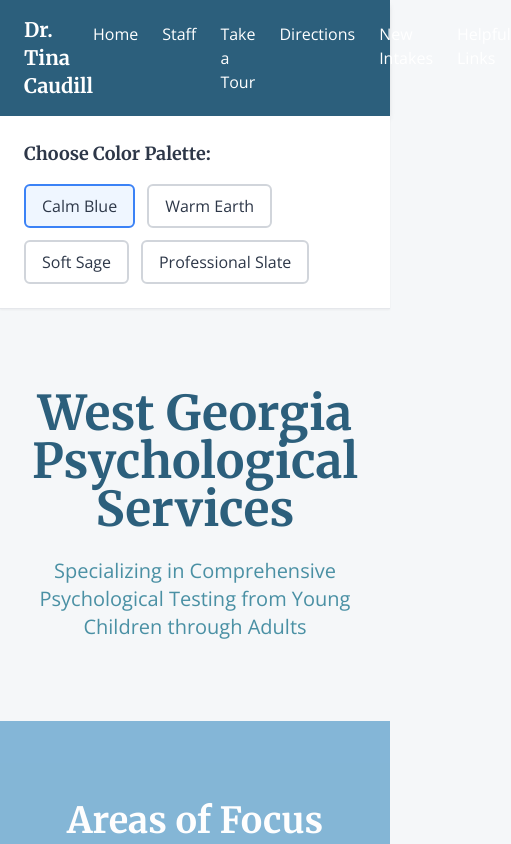
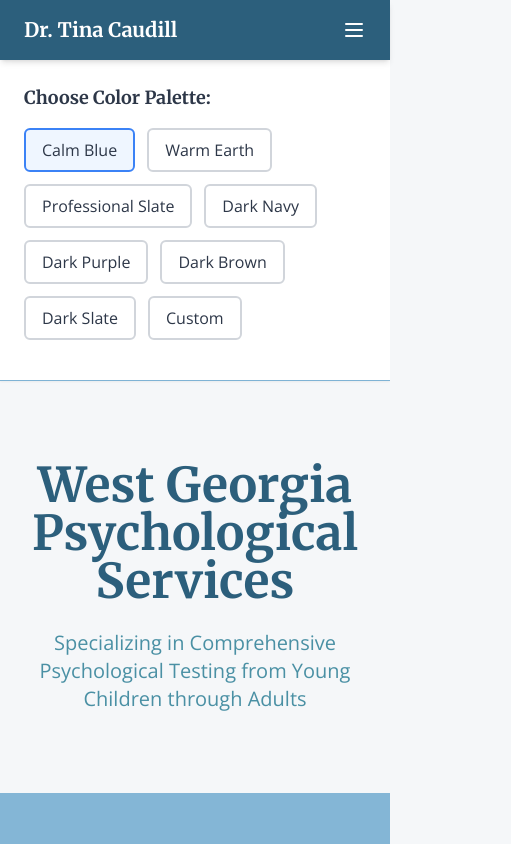
Before and after one commit to tristin-scalormedical/WGPSPublicWebsite, a React (Vite) app: page / in a window 390 px wide. Shown: the top 844 px of the page, 511 px wide, since content can reach past the window. Built offline with nearby package versions, Linux system fonts and the light colour scheme.

Commit message:
Dark Mode Palettes and Custom selector

```diff
--- a/src/App.tsx
+++ b/src/App.tsx
@@ -1,4 +1,4 @@
-import { useState } from 'react'
+import React, { useState } from 'react'
 import { BrowserRouter as Router, Routes, Route } from 'react-router-dom'
 import Navbar from './components/Navbar'
 import Footer from './components/Footer'
@@ -16,7 +16,9 @@ const colorPalettes = {
     secondary: '#4A90A4',
     accent: '#7FB3D5',
     background: '#F5F7F9',
-    text: '#2D3748'
+    text: '#2D3748',
+    cardBg: '#FFFFFF',
+    isDark: false
   },
   'warm-earth': {
     name: 'Warm Earth',
@@ -24,15 +26,9 @@ const colorPalettes = {
     secondary: '#8C7B6B',
     accent: '#A89985',
     background: '#F9F7F4',
-    text: '#3A3530'
-  },
-  'soft-sage': {
-    name: 'Soft Sage',
-    primary: '#5A7A6B',
-    secondary: '#7B9A89',
-    accent: '#A4C3B2',
-    background: '#F6F8F7',
-    text: '#2F4538'
+    text: '#3A3530',
+    cardBg: '#FFFFFF',
+    isDark: false
   },
   'professional-slate': {
     name: 'Professional Slate',
@@ -40,13 +36,84 @@ const colorPalettes = {
     secondary: '#718096',
     accent: '#A0AEC0',
     background: '#F7FAFC',
-    text: '#2D3748'
+    text: '#2D3748',
+    cardBg: '#FFFFFF',
+    isDark: false
+  },
+  'dark-navy': {
+    name: 'Dark Navy',
+    primary: '#4A7BA7',
+    secondary: '#6B9FCC',
+    accent: '#2E5984',
+    background: '#0F1419',
+    text: '#E5E7EB',
+    cardBg: '#1A2332',
+    isDark: true
+  },
+  'dark-purple': {
+    name: 'Dark Purple',
+    primary: '#B4A5C7',
+    secondary: '#9B8FB0',
+    accent: '#6B5B7B',
+    background: '#2A2438',
+    text: '#E8E6ED',
+    cardBg: '#3D3650',
+    isDark: true
+  },
+  'dark-brown': {
+    name: 'Dark Brown',
+    primary: '#C9B5A0',
+    secondary: '#A99482',
+    accent: '#8B7355',
+    background: '#2B2520',
+    text: '#E8E4DF',
+    cardBg: '#3F3832',
+    isDark: true
+  },
+  'dark-slate': {
+    name: 'Dark Slate',
+    primary: '#A3B4C0',
+    secondary: '#8A9BA7',
+    accent: '#6B7F8C',
+    background: '#1A1F24',
+    text: '#E5E9ED',
+    cardBg: '#2D3439',
+    isDark: true
   }
 }
 
 function App() {
-  const [selectedPalette, setSelectedPalette] = useState<keyof typeof colorPalettes>('calm-blue')
-  const palette = colorPalettes[selectedPalette]
+  const [selectedPalette, setSelectedPalette] = useState<keyof typeof colorPalettes | 'custom'>('calm-blue')
+  const [customColors, setCustomColors] = useState({
+    primary: '#4A7BA7',
+    secondary: '#6B9FCC',
+    accent: '#2E5984',
+    background: '#0F1419',
+    text: '#E5E7EB',
+    cardBg: '#1A2332'
+  })
+  const [showCustomizer, setShowCustomizer] = useState(false)
+
+  const palette = selectedPalette === 'custom'
+    ? { ...customColors, name: 'Custom', isDark: false }
+    : colorPalettes[selectedPalette]
+
+  // Log custom colors whenever they change
+  React.useEffect(() => {
+    if (selectedPalette === 'custom') {
+      console.log('Custom Color Palette:')
+      console.log(JSON.stringify({
+        name: 'Custom',
+        primary: customColors.primary,
+        secondary: customColors.secondary,
+        accent: customColors.accent,
+        background: customColors.background,
+        text: customColors.text,
+        cardBg: customColors.cardBg,
+        isDark: false
+      }, null, 2))
+    }
+  }, [customColors, selectedPalette])
 
   return (
     <Router>
@@ -54,9 +121,9 @@ function App() {
         <Navbar palette={palette} />
 
         {/* Color Palette Selector */}
-        <div className="p-6 border-b border-gray-200 bg-white shadow-sm">
-          <h2 className="text-lg font-serif font-semibold mb-4">Choose Color Palette:</h2>
-          <div className="flex flex-wrap gap-3">
+        <div className="p-6 border-b shadow-sm" style={{ backgroundColor: palette.cardBg, borderColor: palette.accent }}>
+          <h2 className="text-lg font-serif font-semibold mb-4" style={{ color: palette.text }}>Choose Color Palette:</h2>
+          <div className="flex flex-wrap gap-3 mb-4">
             {Object.entries(colorPalettes).map(([key, p]) => (
               <button
                 key={key}
@@ -70,7 +137,77 @@ function App() {
                 {p.name}
               </button>
             ))}
+            <button
+              onClick={() => setSelectedPalette('custom')}
+              className={`px-4 py-2 rounded-md border-2 transition-all ${
+                selectedPalette === 'custom'
+                  ? 'border-blue-500 bg-blue-50'
+                  : 'border-gray-300 hover:border-gray-400'
+              }`}
+            >
+              Custom
+            </button>
           </div>
+
+          {/* Custom Color Picker */}
+          {selectedPalette === 'custom' && (
+            <div className="grid grid-cols-2 md:grid-cols-3 gap-4 p-4 rounded-lg border-2 border-gray-300">
+              <div>
+                <label className="block text-sm font-semibold mb-1" style={{ color: palette.text }}>Primary</label>
+                <input
+                  type="color"
+                  value={customColors.primary}
+                  onChange={(e) => setCustomColors({ ...customColors, primary: e.target.value })}
+                  className="w-full h-10 rounded cursor-pointer"
+                />
+              </div>
+              <div>
+                <label className="block text-sm font-semibold mb-1" style={{ color: palette.text }}>Secondary</label>
+                <input
+                  type="color"
+                  value={customColors.secondary}
+                  onChange={(e) => setCustomColors({ ...customColors, secondary: e.target.value })}
+                  className="w-full h-10 rounded cursor-pointer"
+                />
+              </div>
+              <div>
+                <label className="block text-sm font-semibold mb-1" style={{ color: palette.text }}>Accent</label>
+                <input
+                  type="color"
+                  value={customColors.accent}
+                  onChange={(e) => setCustomColors({ ...customColors, accent: e.target.value })}
+                  className="w-full h-10 rounded cursor-pointer"
+                />
+              </div>
+              <div>
+                <label className="block text-sm font-semibold mb-1" style={{ color: palette.text }}>Background</label>
+                <input
+                  type="color"
+                  value={customColors.background}
+                  onChange={(e) => setCustomColors({ ...customColors, background: e.target.value })}
+                  className="w-full h-10 rounded cursor-pointer"
+                />
+              </div>
+              <div>
+                <label className="block text-sm font-semibold mb-1" style={{ color: palette.text }}>Text</label>
+                <input
+                  type="color"
+                  value={customColors.text}
+                  onChange={(e) => setCustomColors({ ...customColors, text: e.target.value })}
+                  className="w-full h-10 rounded cursor-pointer"
+                />
+              </div>
+              <div>
+                <label className="block text-sm font-semibold mb-1" style={{ color: palette.text }}>Card Background</label>
+                <input
+                  type="color"
+                  value={customColors.cardBg}
+                  onChange={(e) => setCustomColors({ ...customColors, cardBg: e.target.value })}
+                  className="w-full h-10 rounded cursor-pointer"
+                />
+              </div>
+            </div>
+          )}
         </div>
 
         <Routes>
--- a/src/components/Footer.tsx
+++ b/src/components/Footer.tsx
@@ -1,11 +1,6 @@
+import type { Palette } from "../types/palette"
 interface FooterProps {
-  palette: {
-    primary: string
-    secondary: string
-    accent: string
-    background: string
-    text: string
-  }
+  palette: Palette
 }
 
 export default function Footer({ palette }: FooterProps) {
--- a/src/components/Navbar.tsx
+++ b/src/components/Navbar.tsx
@@ -1,44 +1,85 @@
+import type { Palette } from "../types/palette"
+import { useState } from 'react'
 import { Link } from 'react-router-dom'
 
 interface NavbarProps {
-  palette: {
-    primary: string
-    secondary: string
-    accent: string
-    background: string
-    text: string
-  }
+  palette: Palette
 }
 
 export default function Navbar({ palette }: NavbarProps) {
+  const [isMenuOpen, setIsMenuOpen] = useState(false)
+
+  const navLinks = [
+    { to: '/', label: 'Home' },
+    { to: '/staff', label: 'Staff' },
+    { to: '/tour', label: 'Take a Tour' },
+    { to: '/directions', label: 'Directions' },
+    { to: '/intakes', label: 'New Intakes' },
+    { to: '/links', label: 'Helpful Links' }
+  ]
+
   return (
-    <nav className="shadow-md" style={{ backgroundColor: palette.primary }}>
+    <nav className="sticky top-0 z-50 shadow-md" style={{ backgroundColor: palette.primary }}>
       <div className="max-w-6xl mx-auto px-6 py-4">
         <div className="flex justify-between items-center">
           <Link to="/" className="text-white font-serif text-xl font-bold">
             Dr. Tina Caudill
           </Link>
-          <div className="flex gap-6">
-            <Link to="/" className="text-white hover:opacity-80 transition-opacity">
-              Home
-            </Link>
-            <Link to="/staff" className="text-white hover:opacity-80 transition-opacity">
-              Staff
-            </Link>
-            <Link to="/tour" className="text-white hover:opacity-80 transition-opacity">
-              Take a Tour
-            </Link>
-            <Link to="/directions" className="text-white hover:opacity-80 transition-opacity">
-              Directions
-            </Link>
-            <Link to="/intakes" className="text-white hover:opacity-80 transition-opacity">
-              New Intakes
-            </Link>
-            <Link to="/links" className="text-white hover:opacity-80 transition-opacity">
-              Helpful Links
-            </Link>
+
+          {/* Desktop Navigation */}
+          <div className="hidden md:flex gap-6">
+            {navLinks.map((link) => (
+              <Link
+                key={link.to}
+                to={link.to}
+                className="text-white hover:opacity-80 transition-opacity"
+              >
+                {link.label}
+              </Link>
+            ))}
           </div>
+
+          {/* Mobile Hamburger Button */}
+          <button
+            className="md:hidden text-white focus:outline-none"
+            onClick={() => setIsMenuOpen(!isMenuOpen)}
+            aria-label="Toggle menu"
+          >
+            <svg
+              className="w-6 h-6"
+              fill="none"
+              strokeLinecap="round"
+              strokeLinejoin="round"
+              strokeWidth="2"
+              viewBox="0 0 24 24"
+              stroke="currentColor"
+            >
+              {isMenuOpen ? (
+                <path d="M6 18L18 6M6 6l12 12" />
+              ) : (
+                <path d="M4 6h16M4 12h16M4 18h16" />
+              )}
+            </svg>
+          </button>
         </div>
+
+        {/* Mobile Menu */}
+        {isMenuOpen && (
+          <div className="md:hidden mt-4 pb-4">
+            <div className="flex flex-col space-y-3">
+              {navLinks.map((link) => (
+                <Link
+                  key={link.to}
+                  to={link.to}
+                  className="text-white hover:opacity-80 transition-opacity py-2 border-b border-white border-opacity-20"
+                  onClick={() => setIsMenuOpen(false)}
+                >
+                  {link.label}
+                </Link>
+              ))}
+            </div>
+          </div>
+        )}
       </div>
     </nav>
   )
--- a/src/pages/Directions.tsx
+++ b/src/pages/Directions.tsx
@@ -1,11 +1,6 @@
+import type { Palette } from "../types/palette"
 interface DirectionsProps {
-  palette: {
-    primary: string
-    secondary: string
-    accent: string
-    background: string
-    text: string
-  }
+  palette: Palette
 }
 
 export default function Directions({ palette }: DirectionsProps) {
@@ -21,7 +16,7 @@ export default function Directions({ palette }: DirectionsProps) {
       {/* Address and Contact */}
       <div
         className="p-8 rounded-lg shadow-lg mb-8 text-center"
-        style={{ backgroundColor: 'white', borderTop: `4px solid ${palette.primary}` }}
+        style={{ backgroundColor: palette.cardBg, borderTop: `4px solid ${palette.primary}` }}
       >
         <p className="text-2xl mb-2" style={{ color: palette.text }}>
           6264 Hospital Way<br />
@@ -36,7 +31,7 @@ export default function Directions({ palette }: DirectionsProps) {
       <div className="grid md:grid-cols-2 gap-8 mb-8">
         <div
           className="rounded-lg shadow-lg overflow-hidden"
-          style={{ backgroundColor: 'white' }}
+          style={{ backgroundColor: palette.cardBg }}
         >
           <img
             src="/images/directions/sign-up-close.jpg"
@@ -50,7 +45,7 @@ export default function Directions({ palette }: DirectionsProps) {
 
         <div
           className="rounded-lg shadow-lg overflow-hidden"
-          style={{ backgroundColor: 'white' }}
+          style={{ backgroundColor: palette.cardBg }}
         >
           <img
             src="/images/directions/front-of-office.jpg"
@@ -66,7 +61,7 @@ export default function Directions({ palette }: DirectionsProps) {
       {/* Parking & Accessibility */}
       <div
         className="p-8 rounded-lg shadow-lg mb-8"
-        style={{ backgroundColor: 'white', borderTop: `4px solid ${palette.primary}` }}
+        style={{ backgroundColor: palette.cardBg, borderTop: `4px solid ${palette.primary}` }}
       >
         <h2 className="text-2xl font-serif font-semibold mb-4" style={{ color: palette.primary }}>
           Parking & Accessibility
@@ -81,7 +76,7 @@ export default function Directions({ palette }: DirectionsProps) {
       {/* Google Maps */}
       <div
         className="rounded-lg shadow-lg overflow-hidden"
-        style={{ backgroundColor: 'white', borderTop: `4px solid ${palette.primary}` }}
+        style={{ backgroundColor: palette.cardBg, borderTop: `4px solid ${palette.primary}` }}
       >
         <iframe
           src="https://www.google.com/maps/embed?pb=!1m18!1m12!1m3!1d960.3090154485861!2d-84.736792925369!3d33.75138233051989!2m3!1f0!2f0!3f0!3m2!1i1024!2i768!4f13.1!3m3!1m2!1s0x88f5265e0392d815%3A0xe356130057011355!2sWest%20Georgia%20Psychological%20Services!5e1!3m2!1sen!2sus!4v1759513070387!5m2!1sen!2sus"
--- a/src/pages/Home.tsx
+++ b/src/pages/Home.tsx
@@ -1,11 +1,6 @@
+import type { Palette } from "../types/palette"
 interface HomeProps {
-  palette: {
-    primary: string
-    secondary: string
-    accent: string
-    background: string
-    text: string
-  }
+  palette: Palette
 }
 
 export default function Home({ palette }: HomeProps) {
@@ -46,7 +41,7 @@ export default function Home({ palette }: HomeProps) {
                 key={index}
                 className="p-6 rounded-lg shadow-md text-center"
                 style={{
-                  backgroundColor: 'white',
+                  backgroundColor: palette.cardBg,
                   borderLeft: `6px solid ${palette.primary}`
                 }}
               >
@@ -91,7 +86,7 @@ export default function Home({ palette }: HomeProps) {
           <div
             className="p-8 rounded-lg shadow-md text-center"
             style={{
-              backgroundColor: 'white',
+              backgroundColor: palette.cardBg,
               borderTop: `6px solid ${palette.primary}`
             }}
           >
--- a/src/pages/Intakes.tsx
+++ b/src/pages/Intakes.tsx
@@ -1,11 +1,6 @@
+import type { Palette } from "../types/palette"
 interface IntakesProps {
-  palette: {
-    primary: string
-    secondary: string
-    accent: string
-    background: string
-    text: string
-  }
+  palette: Palette
 }
 
 export default function Intakes({ palette }: IntakesProps) {
@@ -31,7 +26,7 @@ export default function Intakes({ palette }: IntakesProps) {
       {/* Services We Provide */}
       <div
         className="p-6 rounded-lg shadow-md mb-6"
-        style={{ backgroundColor: 'white', borderLeft: `6px solid ${palette.primary}` }}
+        style={{ backgroundColor: palette.cardBg, borderLeft: `6px solid ${palette.primary}` }}
       >
         <h2 className="text-2xl font-serif font-semibold mb-4" style={{ color: palette.primary }}>
           Services We Provide
@@ -51,7 +46,7 @@ export default function Intakes({ palette }: IntakesProps) {
       <div className="grid md:grid-cols-2 gap-6 mb-6">
         <div
           className="p-6 rounded-lg shadow-md"
-          style={{ backgroundColor: 'white', borderLeft: `6px solid ${palette.primary}` }}
+          style={{ backgroundColor: palette.cardBg, borderLeft: `6px solid ${palette.primary}` }}
         >
           <h2 className="text-xl font-serif font-semibold mb-3" style={{ color: palette.primary }}>
             Accepted Insurance
@@ -74,7 +69,7 @@ export default function Intakes({ palette }: IntakesProps) {
 
         <div
           className="p-6 rounded-lg shadow-md"
-          style={{ backgroundColor: 'white', borderLeft: `6px solid ${palette.primary}` }}
+          style={{ backgroundColor: palette.cardBg, borderLeft: `6px solid ${palette.primary}` }}
         >
           <h2 className="text-xl font-serif font-semibold mb-3" style={{ color: palette.primary }}>
             Testing Limitations
@@ -101,7 +96,7 @@ export default function Intakes({ palette }: IntakesProps) {
       <div className="grid md:grid-cols-2 gap-6 mb-6">
         <div
           className="p-6 rounded-lg shadow-md"
-          style={{ backgroundColor: 'white', borderLeft: `6px solid ${palette.secondary}` }}
+          style={{ backgroundColor: palette.cardBg, borderLeft: `6px solid ${palette.secondary}` }}
         >
           <h2 className="text-xl font-serif font-semibold mb-3" style={{ color: palette.primary }}>
             Therapy Referrals
@@ -120,7 +115,7 @@ export default function Intakes({ palette }: IntakesProps) {
 
         <div
           className="p-6 rounded-lg shadow-md"
-          style={{ backgroundColor: 'white', borderLeft: `6px solid ${palette.secondary}` }}
+          style={{ backgroundColor: palette.cardBg, borderLeft: `6px solid ${palette.secondary}` }}
         >
           <h2 className="text-xl font-serif font-semibold mb-3" style={{ color: palette.primary }}>
             Medication Management Referrals
@@ -150,7 +145,7 @@ export default function Intakes({ palette }: IntakesProps) {
       {/* Submit Referral */}
       <div
         className="p-8 rounded-lg shadow-lg text-center"
-        style={{ backgroundColor: 'white', borderTop: `4px solid ${palette.primary}` }}
+        style={{ backgroundColor: palette.cardBg, borderTop: `4px solid ${palette.primary}` }}
       >
         <h2 className="text-2xl font-serif font-semibold mb-4" style={{ color: palette.primary }}>
           Ready to Get Started?
--- a/src/pages/Links.tsx
+++ b/src/pages/Links.tsx
@@ -1,11 +1,6 @@
+import type { Palette } from "../types/palette"
 interface LinksProps {
-  palette: {
-    primary: string
-    secondary: string
-    accent: string
-    background: string
-    text: string
-  }
+  palette: Palette
 }
 
 export default function Links({ palette }: LinksProps) {
@@ -63,7 +58,7 @@ export default function Links({ palette }: LinksProps) {
           <div
             key={index}
             className="p-8 rounded-lg shadow-md"
-            style={{ backgroundColor: 'white' }}
+            style={{ backgroundColor: palette.cardBg }}
           >
             <h2 className="text-2xl font-serif font-semibold mb-4" style={{ color: palette.primary }}>
               {category.title}
--- a/src/pages/Staff.tsx
+++ b/src/pages/Staff.tsx
@@ -1,11 +1,6 @@
+import type { Palette } from "../types/palette"
 interface StaffProps {
-  palette: {
-    primary: string
-    secondary: string
-    accent: string
-    background: string
-    text: string
-  }
+  palette: Palette
 }
 
 export default function Staff({ palette }: StaffProps) {
@@ -54,16 +49,18 @@ export default function Staff({ palette }: StaffProps) {
           <div
             key={index}
             className="p-8 rounded-lg shadow-lg"
-            style={{ backgroundColor: 'white', borderTop: `4px solid ${palette.primary}` }}
+            style={{ backgroundColor: palette.cardBg, borderTop: `4px solid ${palette.primary}` }}
           >
             <div className="md:flex gap-8">
               {/* Image */}
               <div className="md:w-1/3 mb-6 md:mb-0">
-                <img
-                  src={staff.image}
-                  alt={staff.name}
-                  className="w-full h-64 object-cover rounded-lg shadow-md"
-                />
+                <div className="aspect-[3/4] w-full">
+                  <img
+                    src={staff.image}
+                    alt={staff.name}
+                    className="w-full h-full object-cover rounded-lg shadow-md"
+                  />
+                </div>
               </div>
 
               {/* Content */}
--- a/src/pages/Tour.tsx
+++ b/src/pages/Tour.tsx
@@ -1,11 +1,6 @@
+import type { Palette } from "../types/palette"
 interface TourProps {
-  palette: {
-    primary: string
-    secondary: string
-    accent: string
-    background: string
-    text: string
-  }
+  palette: Palette
 }
 
 export default function Tour({ palette }: TourProps) {
@@ -27,7 +22,7 @@ export default function Tour({ palette }: TourProps) {
       {/* Front Door Section */}
       <div
         className="mb-12 p-8 rounded-lg shadow-lg"
-        style={{ backgroundColor: 'white', borderTop: `4px solid ${palette.primary}` }}
+        style={{ backgroundColor: palette.cardBg, borderTop: `4px solid ${palette.primary}` }}
       >
         <div className="md:flex gap-8 items-center">
           <div className="md:w-1/2 mb-6 md:mb-0">
@@ -51,7 +46,7 @@ export default function Tour({ palette }: TourProps) {
           <div
             key={index}
             className="rounded-lg shadow-md overflow-hidden"
-            style={{ backgroundColor: 'white' }}
+            style={{ backgroundColor: palette.cardBg }}
           >
             <img
               src={photo.src}
--- /dev/null
+++ b/src/types/palette.ts
@@ -0,0 +1,9 @@
+export interface Palette {
+  primary: string
+  secondary: string
+  accent: string
+  background: string
+  text: string
+  cardBg: string
+  isDark: boolean
+}
```
